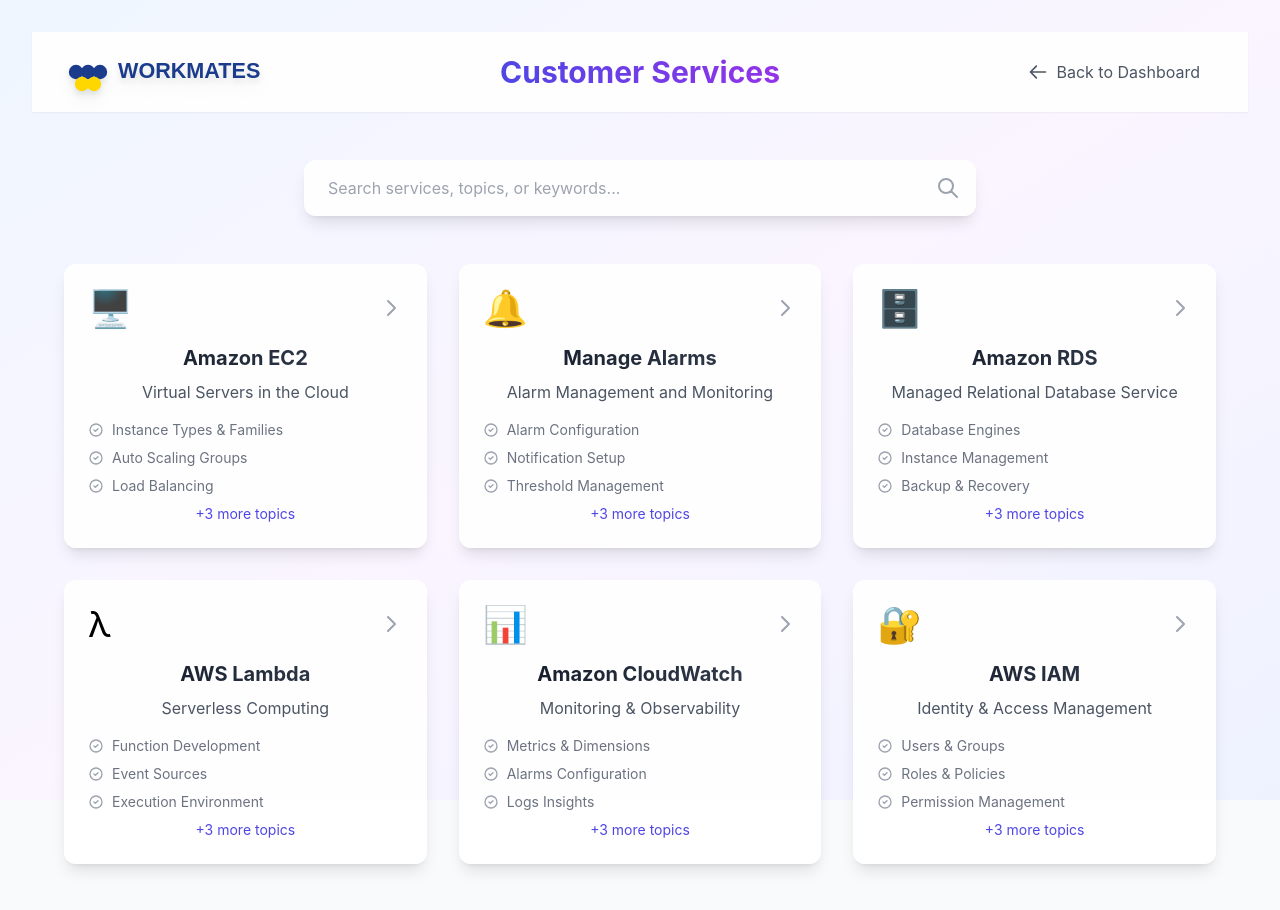
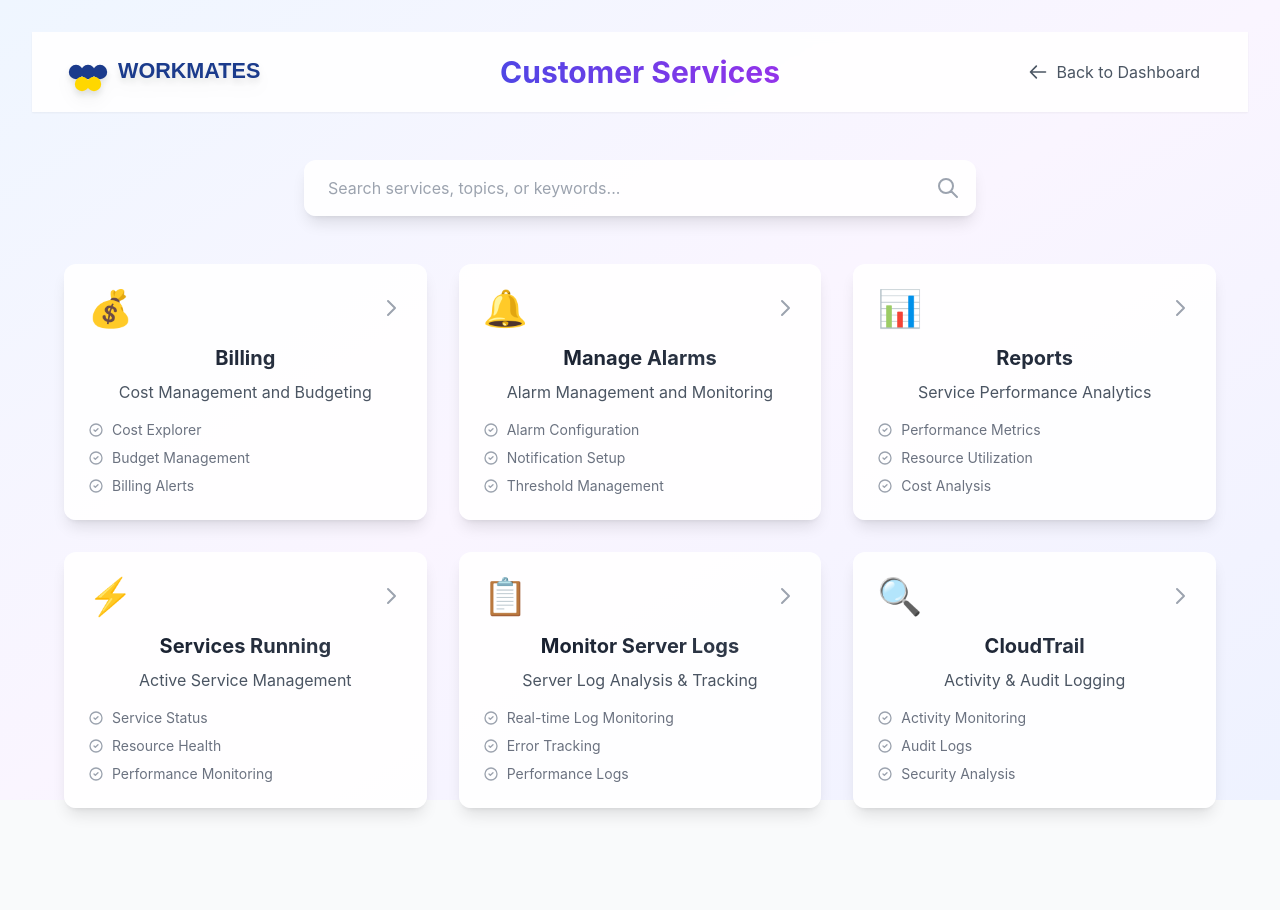
Before and after one commit to puneet9277/manageservicesportal.ai, a React (Vite) app: page /aws-learning in a window 1280 px wide. After the commit the page ends 856 px from the top, so only its background shows below. Built offline with nearby package versions, Linux system fonts and the light colour scheme; the HTML template or start-up script is replaced by a standard one.

Commit message:
all good

```diff
--- a/src/constants/awsServices.js
+++ b/src/constants/awsServices.js
@@ -1,18 +1,15 @@
 export const awsServices = [
   {
-    id: "ec2",
-    name: "Amazon EC2",
-    description: "Virtual Servers in the Cloud",
-    icon: "🖥️",
+    id: "billing",
+    name: "Billing",
+    description: "Cost Management and Budgeting",
+    icon: "💰",
     color: "from-orange-500 to-red-500",
     hoverColor: "from-orange-600 to-red-600",
     topics: [
-      "Instance Types & Families",
-      "Auto Scaling Groups",
-      "Load Balancing",
-      "Security Groups & Network ACLs",
-      "Storage Options (EBS)",
-      "Instance Lifecycle",
+      "Cost Explorer",
+      "Budget Management",
+      "Billing Alerts",
     ],
   },
   {
@@ -26,73 +23,58 @@
       "Alarm Configuration",
       "Notification Setup",
       "Threshold Management",
-      "Metric Selection",
-      "Alert History",
-      "Response Actions",
     ],
   },
   {
-    id: "rds",
-    name: "Amazon RDS",
-    description: "Managed Relational Database Service",
-    icon: "🗄️",
+    id: "reports",
+    name: "Reports",
+    description: "Service Performance Analytics",
+    icon: "📊",
     color: "from-blue-500 to-indigo-500",
     hoverColor: "from-blue-600 to-indigo-600",
     topics: [
-      "Database Engines",
-      "Instance Management",
-      "Backup & Recovery",
-      "Multi-AZ Deployment",
-      "Read Replicas",
-      "Performance Insights",
+      "Performance Metrics",
+      "Resource Utilization",
+      "Cost Analysis",
     ],
   },
   {
-    id: "lambda",
-    name: "AWS Lambda",
-    description: "Serverless Computing",
-    icon: "λ",
+    id: "services",
+    name: "Services Running",
+    description: "Active Service Management",
+    icon: "⚡",
     color: "from-yellow-500 to-orange-500",
     hoverColor: "from-yellow-600 to-orange-600",
     topics: [
-      "Function Development",
-      "Event Sources",
-      "Execution Environment",
-      "Monitoring & Logging",
-      "Security & Permissions",
-      "Best Practices",
+      "Service Status",
+      "Resource Health",
+      "Performance Monitoring",
     ],
   },
   {
-    id: "cloudwatch",
-    name: "Amazon CloudWatch",
-    description: "Monitoring & Observability",
-    icon: "📊",
+    id: "monitor-logs",
+    name: "Monitor Server Logs",
+    description: "Server Log Analysis & Tracking",
+    icon: "📋",
     color: "from-purple-500 to-pink-500",
     hoverColor: "from-purple-600 to-pink-600",
     topics: [
-      "Metrics & Dimensions",
-      "Alarms Configuration",
-      "Logs Insights",
-      "Dashboards",
-      "Events & EventBridge",
-      "Container Insights",
+      "Real-time Log Monitoring",
+      "Error Tracking",
+      "Performance Logs",
     ],
   },
   {
-    id: "iam",
-    name: "AWS IAM",
-    description: "Identity & Access Management",
-    icon: "🔐",
+    id: "cloudtrail",
+    name: "CloudTrail",
+    description: "Activity & Audit Logging",
+    icon: "🔍",
     color: "from-red-500 to-pink-500",
     hoverColor: "from-red-600 to-pink-600",
     topics: [
-      "Users & Groups",
-      "Roles & Policies",
-      "Permission Management",
-      "Security Best Practices",
-      "Access Keys",
-      "Identity Federation",
+      "Activity Monitoring",
+      "Audit Logs",
+      "Security Analysis",
     ],
   },
 ];
--- a/src/pages/AWSInstancePage.jsx
+++ b/src/pages/AWSInstancePage.jsx
@@ -16,7 +16,7 @@
           <div className="max-w-[1600px] mx-auto">
             <div className="bg-white bg-opacity-90 shadow-lg rounded-2xl p-8 mb-6">
               <h2 className="text-3xl font-bold text-center bg-gradient-to-r from-indigo-600 to-purple-600 bg-clip-text text-transparent mb-8">
-                Customer Services
+                Manage Alarms
               </h2>
               <div className="grid grid-cols-1 gap-8">
                 {awsInstances.map((instance) => (
--- a/src/pages/CreateAlarmForm.jsx
+++ b/src/pages/CreateAlarmForm.jsx
@@ -1,9 +1,10 @@
-import { useState } from 'react';
+import { useState, useEffect } from 'react';
 import { useNavigate, useParams } from 'react-router-dom';
 
 const CreateAlarmForm = () => {
   const navigate = useNavigate();
   const { instanceId } = useParams();
+  const [showContent, setShowContent] = useState(false);
   const [formData, setFormData] = useState({
     alarmName: '',
     metric: 'CPUUtilization',
@@ -12,6 +13,11 @@
     period: '300',
     evaluationPeriods: '2',
   });
+
+  useEffect(() => {
+    // Animate content on mount
+    setTimeout(() => setShowContent(true), 100);
+  }, []);
 
   const metrics = [
     'CPUUtilization',
@@ -40,24 +46,72 @@
     e.preventDefault();
     // TODO: Implement actual AWS CloudWatch alarm creation
     console.log('Creating alarm for instance:', instanceId, formData);
+    setShowContent(false);
+    setTimeout(() => {
       navigate('/aws-dashboard');
+    }, 300);
+  };
+
+  const handleBack = () => {
+    setShowContent(false);
+    setTimeout(() => {
+      navigate('/aws-dashboard');
+    }, 300);
   };
 
   return (
-    <div className="min-h-screen bg-gray-100 py-6 flex flex-col justify-center sm:py-12">
-      <div className="relative py-3 sm:max-w-xl mx-auto">
-        <div className="relative px-2 py-4 sm:px-4 sm:py-10 bg-white shadow-lg sm:rounded-3xl">
-          <div className="max-w-md mx-auto">
-            <div className="divide-y divide-gray-200">
-              <div className="py-8 text-base leading-6 space-y-4 text-gray-700 sm:text-lg sm:leading-7">
-                <h2 className="text-xl sm:text-2xl font-bold mb-8">Create CloudWatch Alarm</h2>
-                <p className="text-sm text-gray-600 mb-8">
-                  Instance ID: {instanceId}
-                </p>
+    <div className={`min-h-screen bg-gradient-to-br from-blue-50 via-purple-50 to-indigo-50 transition-opacity duration-300 ${showContent ? 'opacity-100' : 'opacity-0'}`}>
+      <div className="relative min-h-screen flex flex-col">
+        {/* Top Bar with Logo and Navigation */}
+        <div className="bg-white bg-opacity-90 shadow-sm backdrop-blur-sm w-full">
+          <div className="w-full px-8">
+            <div className="h-20 flex items-center justify-between relative">
+              {/* Company Logo */}
+              <div className="transform transition-transform duration-300 hover:scale-110">
+                <img
+                  src="/workmates-logo.svg"
+                  alt="Cloud Workmates"
+                  className="h-12 w-auto filter drop-shadow-lg"
+                />
+              </div>
+
+              {/* Page Title */}
+              <h2 className="text-3xl font-bold bg-gradient-to-r from-indigo-600 to-purple-600 bg-clip-text text-transparent absolute left-1/2 transform -translate-x-1/2">
+                Create Alarm
+              </h2>
+
+              {/* Back Button */}
+              <button
+                onClick={handleBack}
+                className="flex items-center space-x-2 px-4 py-2 text-gray-600 hover:text-gray-900 transition-colors duration-200"
+              >
+                <svg className="w-5 h-5" fill="none" stroke="currentColor" viewBox="0 0 24 24">
+                  <path strokeLinecap="round" strokeLinejoin="round" strokeWidth={2} d="M10 19l-7-7m0 0l7-7m-7 7h18" />
+                </svg>
+                <span>Back to Dashboard</span>
+              </button>
+            </div>
+          </div>
+        </div>
+
+        {/* Main Content */}
+        <div className="flex-grow w-full px-4 py-8">
+          <div className="max-w-7xl mx-auto">
+            <div className="bg-white bg-opacity-90 shadow-lg rounded-2xl p-8 transform transition-all duration-300 hover:shadow-xl">
+              <div className="space-y-6">
+                <div className="flex items-center space-x-4 text-gray-600 mb-8">
+                  <span className="flex items-center justify-center w-10 h-10 rounded-full bg-indigo-100">
+                    <svg className="w-6 h-6 text-indigo-600" fill="none" stroke="currentColor" viewBox="0 0 24 24">
+                      <path strokeLinecap="round" strokeLinejoin="round" strokeWidth={2} d="M15 17h5l-1.405-1.405A2.032 2.032 0 0118 14.158V11a6.002 6.002 0 00-4-5.659V5a2 2 0 10-4 0v.341C7.67 6.165 6 8.388 6 11v3.159c0 .538-.214 1.055-.595 1.436L4 17h5m6 0v1a3 3 0 11-6 0v-1m6 0H9" />
+                    </svg>
+                  </span>
+                  <span className="text-lg">Instance ID: <span className="font-mono font-medium">{instanceId}</span></span>
+                </div>
 
                 <form onSubmit={handleSubmit} className="space-y-6">
-                  <div>
-                    <label className="block text-sm font-medium text-gray-700">
+                  <div className="grid grid-cols-1 md:grid-cols-2 lg:grid-cols-3 gap-6">
+                    <div className="group">
+                      <label className="block text-sm font-medium text-gray-700 mb-1">
                         Alarm Name
                       </label>
                       <input
@@ -66,12 +120,13 @@
                         value={formData.alarmName}
                         onChange={handleChange}
                         required
-                      className="mt-1 block w-full rounded-md border-gray-300 shadow-sm focus:border-indigo-500 focus:ring-indigo-500 sm:text-sm"
+                        className="block w-full px-4 py-3 rounded-xl border-gray-300 bg-gray-50 focus:bg-white transition-colors duration-200 focus:ring-2 focus:ring-indigo-500 focus:border-transparent"
+                        placeholder="Enter alarm name"
                       />
                     </div>
 
-                  <div>
-                    <label className="block text-sm font-medium text-gray-700">
+                    <div className="group">
+                      <label className="block text-sm font-medium text-gray-700 mb-1">
                         Metric
                       </label>
                       <select
@@ -79,7 +134,7 @@
                         value={formData.metric}
                         onChange={handleChange}
                         required
-                      className="mt-1 block w-full rounded-md border-gray-300 shadow-sm focus:border-indigo-500 focus:ring-indigo-500 sm:text-sm"
+                        className="block w-full px-4 py-3 rounded-xl border-gray-300 bg-gray-50 focus:bg-white transition-colors duration-200 focus:ring-2 focus:ring-indigo-500 focus:border-transparent"
                       >
                         {metrics.map((metric) => (
                           <option key={metric} value={metric}>
@@ -89,8 +144,8 @@
                       </select>
                     </div>
 
-                  <div>
-                    <label className="block text-sm font-medium text-gray-700">
+                    <div className="group">
+                      <label className="block text-sm font-medium text-gray-700 mb-1">
                         Threshold
                       </label>
                       <input
@@ -99,12 +154,13 @@
                         value={formData.threshold}
                         onChange={handleChange}
                         required
-                      className="mt-1 block w-full rounded-md border-gray-300 shadow-sm focus:border-indigo-500 focus:ring-indigo-500 sm:text-sm"
+                        className="block w-full px-4 py-3 rounded-xl border-gray-300 bg-gray-50 focus:bg-white transition-colors duration-200 focus:ring-2 focus:ring-indigo-500 focus:border-transparent"
+                        placeholder="Enter threshold value"
                       />
                     </div>
 
-                  <div>
-                    <label className="block text-sm font-medium text-gray-700">
+                    <div className="group">
+                      <label className="block text-sm font-medium text-gray-700 mb-1">
                         Operator
                       </label>
                       <select
@@ -112,7 +168,7 @@
                         value={formData.operator}
                         onChange={handleChange}
                         required
-                      className="mt-1 block w-full rounded-md border-gray-300 shadow-sm focus:border-indigo-500 focus:ring-indigo-500 sm:text-sm"
+                        className="block w-full px-4 py-3 rounded-xl border-gray-300 bg-gray-50 focus:bg-white transition-colors duration-200 focus:ring-2 focus:ring-indigo-500 focus:border-transparent"
                       >
                         {operators.map((op) => (
                           <option key={op.value} value={op.value}>
@@ -122,16 +178,16 @@
                       </select>
                     </div>
 
-                  <div>
-                    <label className="block text-sm font-medium text-gray-700">
-                      Period (seconds)
+                    <div className="group">
+                      <label className="block text-sm font-medium text-gray-700 mb-1">
+                        Period
                       </label>
                       <select
                         name="period"
                         value={formData.period}
                         onChange={handleChange}
                         required
-                      className="mt-1 block w-full rounded-md border-gray-300 shadow-sm focus:border-indigo-500 focus:ring-indigo-500 sm:text-sm"
+                        className="block w-full px-4 py-3 rounded-xl border-gray-300 bg-gray-50 focus:bg-white transition-colors duration-200 focus:ring-2 focus:ring-indigo-500 focus:border-transparent"
                       >
                         <option value="60">1 minute</option>
                         <option value="300">5 minutes</option>
@@ -140,8 +196,8 @@
                       </select>
                     </div>
 
-                  <div>
-                    <label className="block text-sm font-medium text-gray-700">
+                    <div className="group">
+                      <label className="block text-sm font-medium text-gray-700 mb-1">
                         Evaluation Periods
                       </label>
                       <input
@@ -152,21 +208,23 @@
                         required
                         min="1"
                         max="10"
-                      className="mt-1 block w-full rounded-md border-gray-300 shadow-sm focus:border-indigo-500 focus:ring-indigo-500 sm:text-sm"
+                        className="block w-full px-4 py-3 rounded-xl border-gray-300 bg-gray-50 focus:bg-white transition-colors duration-200 focus:ring-2 focus:ring-indigo-500 focus:border-transparent"
+                        placeholder="Enter number of periods"
                       />
                     </div>
+                  </div>
 
-                  <div className="flex justify-end space-x-4">
+                  <div className="flex justify-end space-x-4 pt-6">
                     <button
                       type="button"
-                      onClick={() => navigate('/aws-dashboard')}
-                      className="bg-gray-200 text-gray-700 px-4 py-2 rounded-md hover:bg-gray-300"
+                      onClick={handleBack}
+                      className="px-6 py-3 rounded-xl bg-gray-100 text-gray-700 hover:bg-gray-200 transition-colors duration-200"
                     >
                       Cancel
                     </button>
                     <button
                       type="submit"
-                      className="bg-indigo-600 text-white px-4 py-2 rounded-md hover:bg-indigo-700"
+                      className="px-6 py-3 rounded-xl bg-gradient-to-r from-indigo-600 to-purple-600 text-white hover:from-indigo-700 hover:to-purple-700 transition-all duration-200 transform hover:scale-105"
                     >
                       Create Alarm
                     </button>
```
Lines whose indentation alone changed are shown as unchanged.
